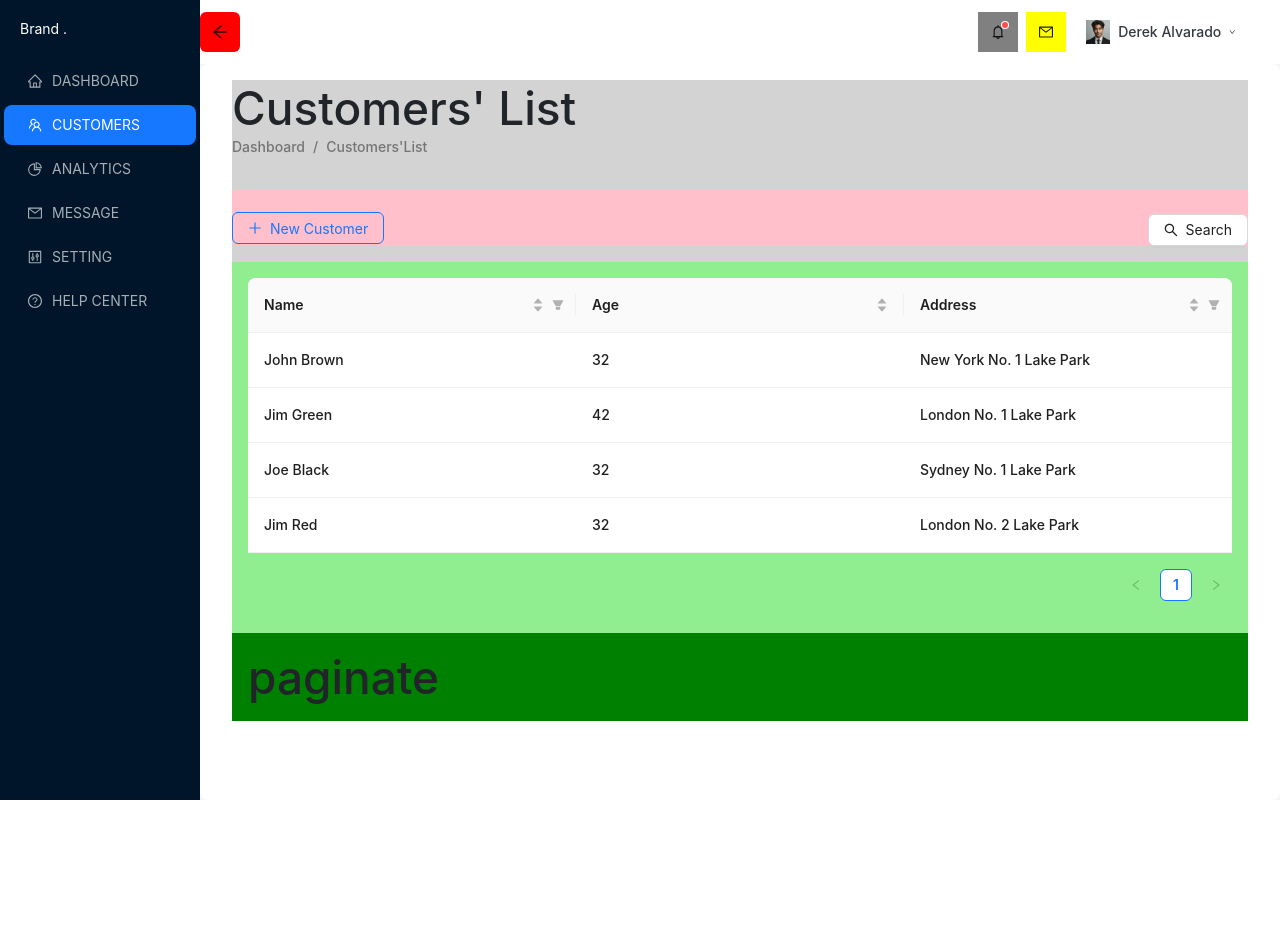
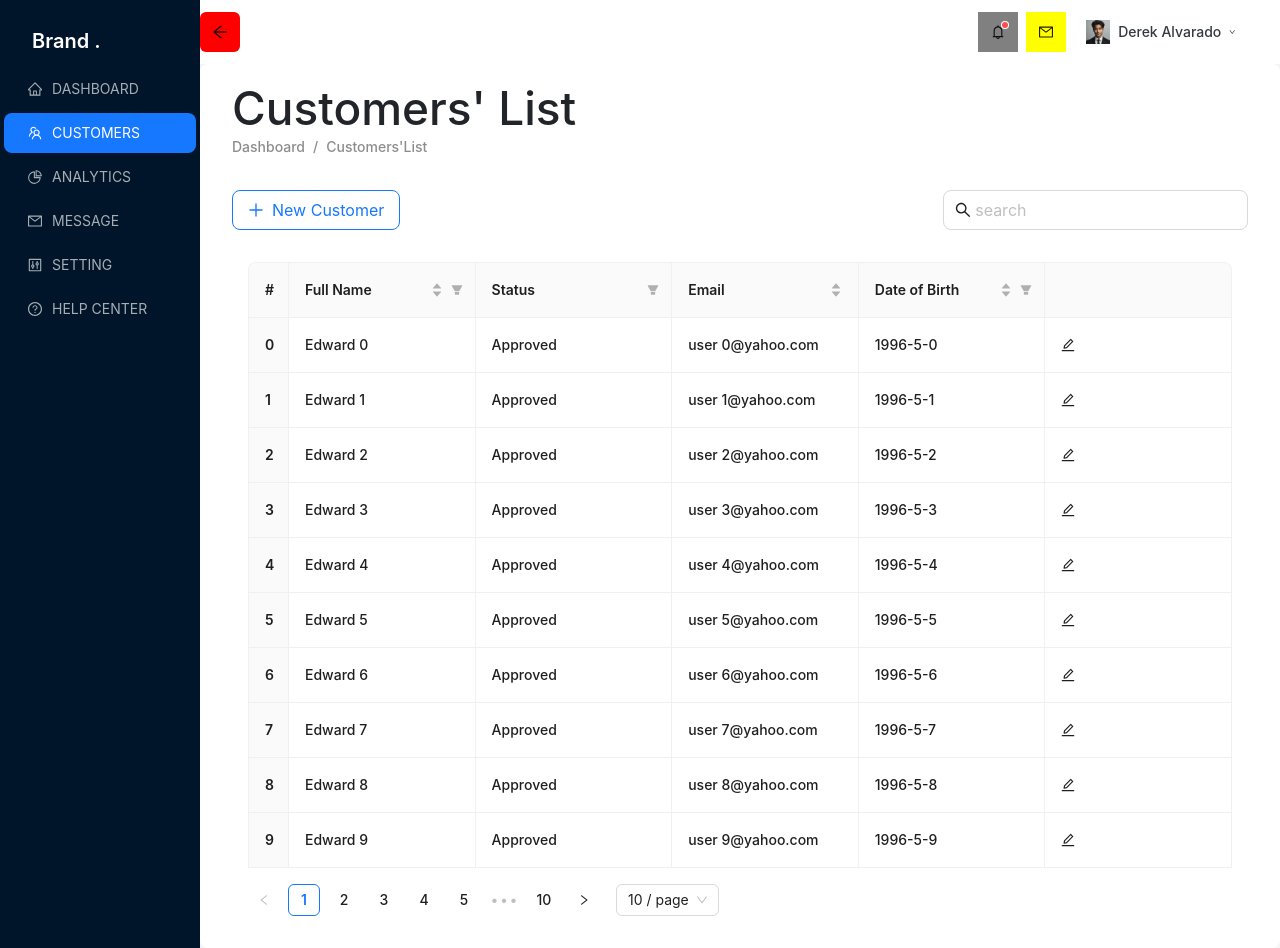
Before and after one commit to sanazniamati/panel-admin-react, a React (Vite) app: page /customers in a window 1280 px wide. Before the commit the page ends 800 px from the top, so only its background shows below. Built offline with nearby package versions, Linux system fonts and the light colour scheme.

Commit message:
added CustomersTable

```diff
--- /dev/null
+++ b/src/API/index.tsx
@@ -0,0 +1,36 @@
+/** @format */
+export interface CustomersDataType {
+  id: number;
+  firstName: string;
+  lastName: string;
+  age: number;
+  gender: string;
+  email: string;
+  phone: string;
+  username: string;
+  password: string;
+  birthDate: string;
+  image: string;
+}
+
+// export async function getCustomers(): Promise<CustomersDataType[]> {
+//   const responce = await fetch("https://dummyjson.com/users");
+//   const data = await responce.json();
+//   return data.users.map((user: any) => ({
+//     id: user.id,
+//     firstName: user.firstName,
+//     lastName: user.lastName,
+//     age: user.age,
+//     gender: user.gender,
+//     email: user.email,
+//     phone: user.phone,
+//     username: user.username,
+//     password: user.password,
+//     birthDate: user.birthDate,
+//     image: user.image,
+//   }));
+// }
+
+export const getCustomers = () => {
+  return fetch("https://dummyjson.com/users").then((res) => res.json());
+};
--- a/src/App.css
+++ b/src/App.css
@@ -2,7 +2,7 @@
 
 .App {
   display: flex;
-
   width: 100vw;
   height: 100vh;
+  overflow-x: hidden;
 }
--- a/src/App.tsx
+++ b/src/App.tsx
@@ -4,12 +4,12 @@ import PageContent from "./components/PageContent";
 import SideMenu from "./components/SideMenu";
 import "./App.css";
 import { useState } from "react";
-import { Button, Layout, Menu, theme } from "antd";
+import { Layout } from "antd";
 
 function App() {
   const [collapsed, setCollapsed] = useState<boolean>(false);
   return (
-    <Layout className="App" style={{ background: "red" }}>
+    <Layout>
       <SideMenu collapsed={collapsed} />
       <PageContent collapsed={collapsed} setCollapsed={setCollapsed} />
     </Layout>
--- a/src/Pages/Customers/index.tsx
+++ b/src/Pages/Customers/index.tsx
@@ -1,8 +1,10 @@
 /** @format */
 
-import { Breadcrumb, Button } from "antd";
+import { Breadcrumb, Button, Flex, Input, Space } from "antd";
 import CustomersTable from "../../components/CustomerTable";
 import { PlusOutlined, SearchOutlined } from "@ant-design/icons";
+
+import CustomersTableCopy from "../../components/CustomerTableCopy/index";
 
 const Customers: React.FC = () => {
   return (
@@ -19,48 +21,22 @@ const Customers: React.FC = () => {
         ]}
       />
       {/* button &serch */}
-      <div
+      <Flex
         style={{
-          display: "flex",
           justifyContent: "space-between",
-          alignItems: "center",
           marginTop: 32,
-          background: "pink",
+          // background: "pink",
         }}
       >
-        <div>
-          <Button type="primary" ghost>
-            <PlusOutlined />
-            New Customer
-          </Button>
-        </div>
-        <div>
-          <Button icon={<SearchOutlined />}>Search</Button>
-        </div>
-      </div>
+        <Button type="primary" ghost size="large">
+          <PlusOutlined />
+          New Customer
+        </Button>
+        <Input style={{ width: "30%" }} size="large" placeholder="search" prefix={<SearchOutlined />} />
+      </Flex>
       {/* table */}
-      <div
-        style={{
-          marginTop: 16,
-          background: "green",
-        }}
-      >
-        <div
-          style={{
-            padding: 16,
-            background: "lightGreen",
-          }}
-        >
-          <CustomersTable />
-        </div>
-        <div
-          style={{
-            padding: 16,
-          }}
-        >
-          paginate
-        </div>
-      </div>
+      <CustomersTable />
+      {/* <CustomersTableCopy /> */}
     </div>
   );
 };
--- a/src/components/CustomerTable/index.tsx
+++ b/src/components/CustomerTable/index.tsx
@@ -1,8 +1,10 @@
 /** @format */
 
-import React, { useState } from "react";
+import React, { ReactNode, useEffect, useState } from "react";
 import type { TableColumnsType, TableProps } from "antd";
-import { Button, Space, Table } from "antd";
+import { Badge, Table, Tag } from "antd";
+import { EditOutlined } from "@ant-design/icons";
+import { CustomersDataType, getCustomers } from "../../API";
 
 type OnChange = NonNullable<TableProps<DataType>["onChange"]>;
 type Filters = Parameters<OnChange>[1];
@@ -11,38 +13,23 @@ type GetSingle<T> = T extends (infer U)[] ? U : never;
 type Sorts = GetSingle<Parameters<OnChange>[2]>;
 
 interface DataType {
-  key: string;
+  key: React.Key;
   name: string;
-  age: number;
-  address: string;
+  status: "Approved" | "Blocked" | "Rejected";
+  email: string;
+  birthDate: string;
 }
 
-const data: DataType[] = [
-  {
-    key: "1",
-    name: "John Brown",
-    age: 32,
-    address: "New York No. 1 Lake Park",
-  },
-  {
-    key: "2",
-    name: "Jim Green",
-    age: 42,
-    address: "London No. 1 Lake Park",
-  },
-  {
-    key: "3",
-    name: "Joe Black",
-    age: 32,
-    address: "Sydney No. 1 Lake Park",
-  },
-  {
-    key: "4",
-    name: "Jim Red",
-    age: 32,
-    address: "London No. 2 Lake Park",
-  },
-];
+const dataSource: DataType[] = [];
+for (let i = 0; i < 100; i++) {
+  dataSource.push({
+    key: i,
+    name: `Edward ${i}`,
+    status: "Approved",
+    email: `user ${i}@yahoo.com`,
+    birthDate: `1996-5-${i}`,
+  });
+}
 
 const CustomersTable: React.FC = () => {
   const [filteredInfo, setFilteredInfo] = useState<Filters>({});
@@ -54,25 +41,16 @@ const CustomersTable: React.FC = () => {
     setSortedInfo(sorter as Sorts);
   };
 
-  const clearFilters = () => {
-    setFilteredInfo({});
-  };
-
-  const clearAll = () => {
-    setFilteredInfo({});
-    setSortedInfo({});
-  };
-
-  const setAgeSort = () => {
-    setSortedInfo({
-      order: "descend",
-      columnKey: "age",
-    });
-  };
-
   const columns: TableColumnsType<DataType> = [
     {
-      title: "Name",
+      title: "#",
+      dataIndex: "key",
+      rowScope: "row",
+      width: 40,
+      fixed: "left",
+    },
+    {
+      title: "Full Name",
       dataIndex: "name",
       key: "name",
       filters: [
@@ -86,38 +64,70 @@ const CustomersTable: React.FC = () => {
       ellipsis: true,
     },
     {
-      title: "Age",
-      dataIndex: "age",
-      key: "age",
-      sorter: (a, b) => a.age - b.age,
-      sortOrder: sortedInfo.columnKey === "age" ? sortedInfo.order : null,
+      title: "Status",
+      dataIndex: "status",
+      key: "status",
+      filters: [
+        { text: "Approved", value: "Approved" },
+        { text: "Blocked", value: "Blocked" },
+        { text: "Rejected", value: "Rejected" },
+      ],
+      filteredValue: filteredInfo.status || null,
+      onFilter: (value, record) => record.status.includes(value as string),
+      ellipsis: true,
+      width: "20%",
+      // TODO
+      // render: () => {
+      //   return <Badge size="default" status="success" />;
+      // },
+    },
+
+    {
+      title: "Email",
+      dataIndex: "email",
+      key: "email",
+      sorter: (a, b) => a.email.length - b.email.length,
+      sortOrder: sortedInfo.columnKey === "email" ? sortedInfo.order : null,
       ellipsis: true,
     },
     {
-      title: "Address",
-      dataIndex: "address",
-      key: "address",
+      title: "Date of Birth",
+      dataIndex: "birthDate",
+      key: "birthDate",
       filters: [
-        { text: "London", value: "London" },
-        { text: "New York", value: "New York" },
+        { text: "year", value: "1996-5-2" },
+        // { text: "New York", value: "New York" },
       ],
       filteredValue: filteredInfo.address || null,
-      onFilter: (value, record) => record.address.includes(value as string),
-      sorter: (a, b) => a.address.length - b.address.length,
-      sortOrder: sortedInfo.columnKey === "address" ? sortedInfo.order : null,
+      onFilter: (value, record) => record.birthDate.includes(value as string),
+      sorter: (a, b) => a.birthDate.length - b.birthDate.length,
+      sortOrder: sortedInfo.columnKey === "birthDate" ? sortedInfo.order : null,
       ellipsis: true,
+    },
+    {
+      title: "",
+      dataIndex: "",
+      key: "x",
+      render: () => <EditOutlined />,
     },
   ];
 
   return (
-    <>
-      {/* <Space style={{ marginBottom: 16 }}>
-        <Button onClick={setAgeSort}>Sort age</Button>
-        <Button onClick={clearFilters}>Clear filters</Button>
-        <Button onClick={clearAll}>Clear filters and sorters</Button>
-      </Space> */}
-      <Table columns={columns} dataSource={data} onChange={handleChange} />
-    </>
+    <Table
+      style={{
+        padding: 16,
+        marginTop: 16,
+        // background: "lightGreen",
+      }}
+      columns={columns}
+      dataSource={dataSource}
+      pagination={{
+        pageSize: 10,
+        position: ["bottomLeft"],
+      }}
+      bordered
+      onChange={handleChange}
+    />
   );
 };
 
--- a/src/components/PageContent/index.tsx
+++ b/src/components/PageContent/index.tsx
@@ -1,10 +1,8 @@
 /** @format */
 
-import { Breadcrumb, Button, Layout, theme } from "antd";
+import { Layout, theme } from "antd";
 import AppRoutes from "../AppRoutes";
 import AppHeader from "../AppHeader";
-import { PlusOutlined, SearchOutlined } from "@ant-design/icons";
-import CustomersTable from "../CustomerTable";
 
 interface PageContentPropsInterface {
   collapsed: boolean;
@@ -34,9 +32,8 @@ const PageContent: React.FC<PageContentPropsInterface> = ({ collapsed, setCollap
             marginTop: 16,
             fontSize: 46,
             fontWeight: 500,
-            // lineHeight: 72,
             color: "#212529",
-            background: "lightGray",
+            // background: "lightGray",
           }}
         >
           <AppRoutes />
--- a/src/components/SideMenu/index.tsx
+++ b/src/components/SideMenu/index.tsx
@@ -8,10 +8,14 @@ import {
   ControlOutlined,
   MailOutlined,
 } from "@ant-design/icons";
-import { Button, Layout, Menu, theme } from "antd";
+import { Layout, Menu, Typography } from "antd";
 import { useEffect, useState } from "react";
-const { Header, Sider, Content } = Layout;
+const { Sider } = Layout;
 import { useLocation, useNavigate } from "react-router-dom";
+const { Title } = Typography;
+
+// img
+import Brand from "../../assets/img/Brand..png";
 
 interface SideMenuPropsInterface {
   collapsed: boolean;
@@ -28,13 +32,14 @@ const SideMenu: React.FC<SideMenuPropsInterface> = ({ collapsed }) => {
   }, [location.pathname]);
   return (
     <Sider trigger={null} collapsible collapsed={collapsed}>
-      {/* <div className="demo-logo-vertical" /> */}
-      <div style={{ border: "5px", padding: 20, color: "white" }}>Brand .</div>
+      {/* <img src={Brand} alt="Brand/> */}
+      <Title level={4} style={{ color: "white", marginLeft: 32 }}>
+        Brand .
+      </Title>
       <Menu
         theme="dark"
         mode="inline"
         onClick={(item) => {
-          //item.key
           navigate(item.key);
         }}
         selectedKeys={[selectedKeys]}
@@ -72,7 +77,6 @@ const SideMenu: React.FC<SideMenuPropsInterface> = ({ collapsed }) => {
         ]}
       />
     </Sider>
-    // </Layout>
   );
 };
 
```
Also changed, not shown: src/components/CustomerTableCopy/index.tsx (added, +76 -0 lines), src/assets/img/Brand..png (added).
